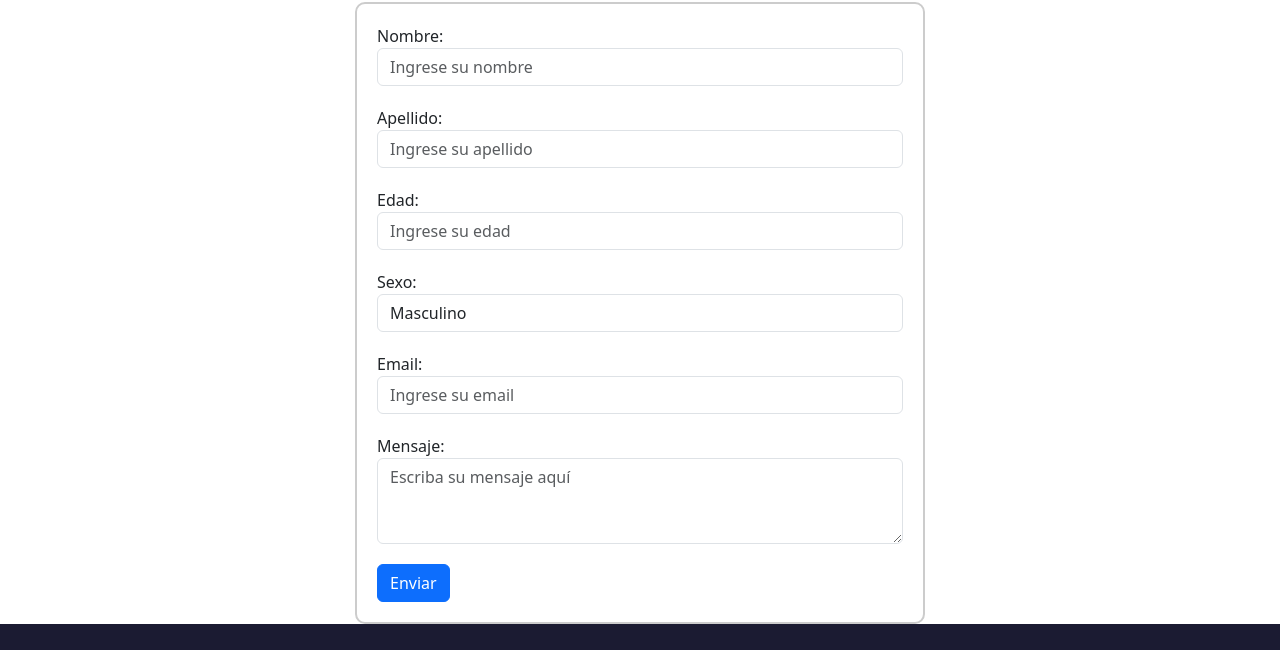
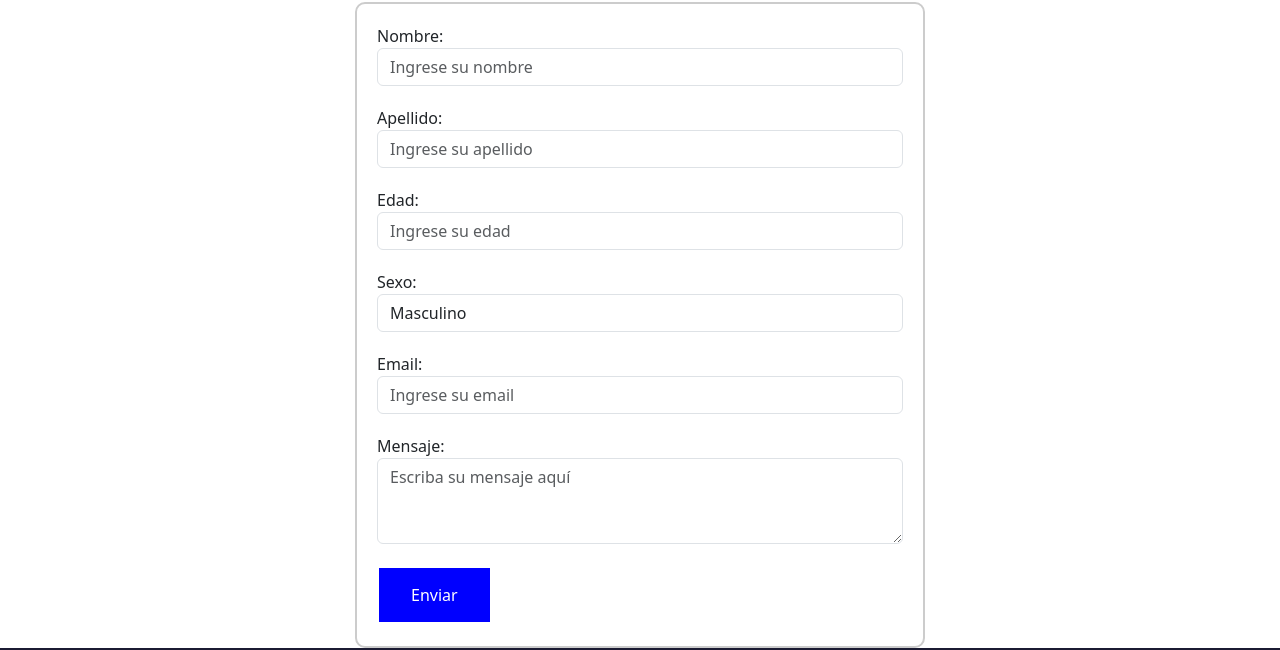
Before and after one commit to Rubenjo1710/preentrega_3-Rincon, a website: page pages/contactos.html in a window 1280 px wide. Shown: the part 164-814 px from the top of the page. Drawn offline with Linux system fonts and the light colour scheme; a web font is replaced by a local one.

Commit message:
arreglando el boton de contactos

```diff
--- a/css/style.css
+++ b/css/style.css
@@ -3,11 +3,12 @@
 .navbar {
   padding: 0px 12px;
   font-size: 20px;
-}
+  }
 .navbar-collapse {
   align-items: center;
   justify-content: space-between;
 }
+
 /*secciones*/
 .seccion-oscura {
   color: white;
@@ -233,32 +234,6 @@ h3 {
   font-size: 1.2rem;
 }
 
-.contacto button {
-  color: white;
-  font-weight: bold;
-  background-color: transparent;
-  border: 2px solid white;
-  padding: 1.25em 2em;
-  margin: 10px;
-  border-radius: 100px;
-  transition: all 0.2s ease-in-out;
-}
-
-.contacto button:hover {
-  background-color: white;
-  color: black;
-}
-
-.contacto button i {
-  color: white;
-  font-size: 1.3rem;
-  transition: all 0.2s ease-in-out;
-}
-
-.contacto button:hover i {
-  color: black;
-}
-
 /* Pie de pagina (footer) */
 
 footer {
@@ -322,6 +297,29 @@ footer {
 
 .form-group {
   margin-bottom: 20px;
+}
+.boton-form {
+  background-color: blue;
+  border:black;
+  color: white;
+  padding: 15px 32px;
+  text-align: center;
+  text-decoration: none;
+  display: inline-block;
+  font-size: 16px;
+  margin: 4px 2px;
+  cursor: pointer;
+  transition-duration: 0.4s;
+}
+
+.boton-form:hover {
+  background-color: orangered;
+}
+
+.boton-form:active {
+  background-color: #e2a156;
+  box-shadow: 0 5px #666666;
+  transform: translateY(4px);
 }
 
 /*Pagina equipos*/
--- a/pages/contactos.html
+++ b/pages/contactos.html
@@ -123,9 +123,7 @@
                   placeholder="Escriba su mensaje aquí"
                 ></textarea>
               </div>
-              <button type="submit" class="btn btn-primary btn-block">
-                Enviar
-              </button>
+              <button class="boton-form">Enviar</button>
             </form>
           </div>
         </div>
--- a/scss/views/_contactos.scss
+++ b/scss/views/_contactos.scss
@@ -1,3 +1,5 @@
+/* Contacto */
+
 .contacto .container {
     max-width: 1100px;
     min-height: 200px;
@@ -22,12 +24,26 @@
     font-size: 1.2rem;
 }
 
-.form-container {
-    border: 2px solid #ccc;
-    border-radius: 10px;
-    padding: 20px;
+.boton-form {
+    background-color: blue;
+    border:black;
+    color: white;
+    padding: 15px 32px;
+    text-align: center;
+    text-decoration: none;
+    display: inline-block;
+    font-size: 16px;
+    margin: 4px 2px;
+    cursor: pointer;
+    transition-duration: 0.4s;
 }
 
-.form-group {
-    margin-bottom: 20px;
+.boton-form:hover {
+    background-color: orangered;
 }
+
+.boton-form:active {
+    background-color: #e2a156;
+    box-shadow: 0 5px #666666;
+    transform: translateY(4px);
+    }
```
Also changed, not shown: css/main.css, 1 other file.
